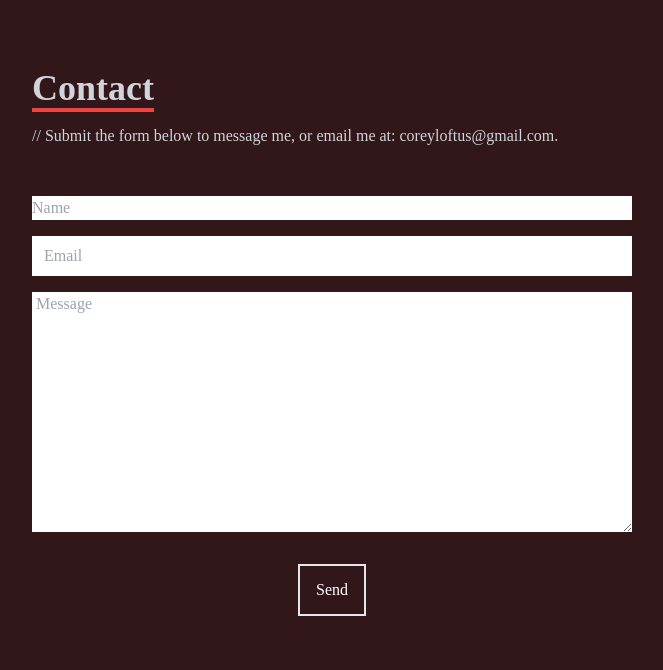
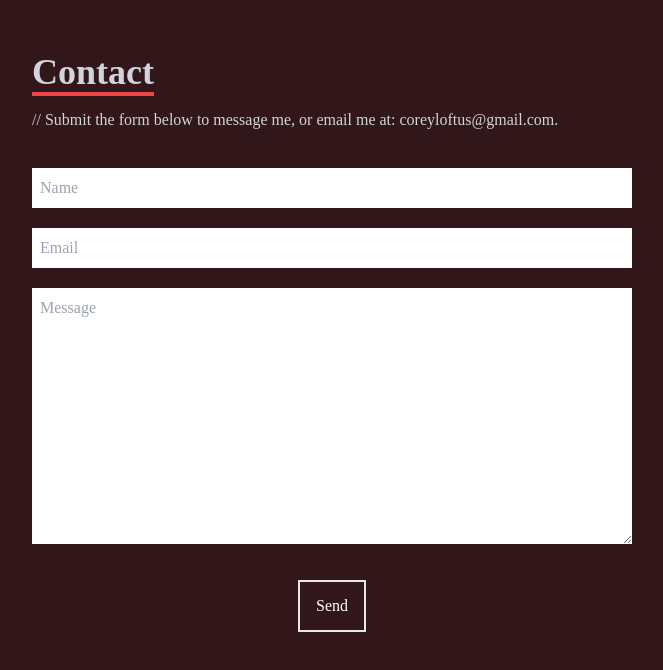
Before and after one commit to coreyloftus/personal-portfolio, a React (Create React App) app: page / in a window 1280 px wide. Shown: the part 2861-3531 px from the top of the page, without its empty margins (308-971 px from the left). Built offline with nearby package versions, Linux system fonts and the light colour scheme.

Commit message:
fixed padding in form | resume update for styling

```diff
--- a/src/components/About.jsx
+++ b/src/components/About.jsx
@@ -1,5 +1,5 @@
-import resume from "../Assets/Corey-Loftus-Resume.pdf"
-import { HiArrowNarrowLeft, HiArrowNarrowRight } from "react-icons/hi"
+import resume from "../Assets/Corey Loftus - Software Engineer.pdf"
+import { HiArrowNarrowLeft } from "react-icons/hi"
 
 const About = () => {
   return (
--- a/src/components/Contact.jsx
+++ b/src/components/Contact.jsx
@@ -40,13 +40,13 @@ const Contact = (props) => {
   return (
     <div name="contact" className="w-full h-screen flex bg-[#32171a] text-gray-300 justify-center items-center p-4">
             <form re={form} onSubmit={handleSubmit} action="" className="flex flex-col max-w-[600px] w-full">
-                <div className="pb-8">
+                <div className="pb-4">
                     <p className="text-4xl font-bold inline border-b-4 border-red-500 text-gray-300">Contact</p>
                     <p className="text-gray-300 py-4">// Submit the form below to message me, or email me at: <a href="mailto:coreyloftus@gmail.com">coreyloftus@gmail.com</a>.</p>
                 </div>
-                <input className="" type="text" placeholder="Name" name=" Name" onChange={handleChange}/>
-                <input className="my-4 p-2" type="email" placeholder=" Email" name="name" onChange={handleChange}/>
-                <textarea rows="10" name="message" placeholder=" Message" onChange={handleChange}></textarea>
+                <input className="my-1 p-2" type="text" placeholder="Name" name="Name" onChange={handleChange}/>
+                <input className="my-4 p-2" type="email" placeholder="Email" name="name" onChange={handleChange}/>
+                <textarea className="my-1 p-2" rows="10" name="message" placeholder="Message" onChange={handleChange}></textarea>
                 <button className='text-white border-2 hover:bg-red-500 hover:border-red-500 px-4 py-3 my-8 mx-auto flex items-center'>Send</button>
             </form>
         </div>
--- a/src/components/Navbar.jsx
+++ b/src/components/Navbar.jsx
@@ -3,7 +3,7 @@ import Logo from "../Assets/icons8-cardinal-64.png"
 import { FaBars, FaTimes, FaGithub, FaLinkedin } from "react-icons/fa"
 import { HiOutlineMail } from "react-icons/hi"
 import { BsFillPersonLinesFill } from "react-icons/bs"
-import resume from "../Assets/Corey-Loftus-Resume.pdf"
+import resume from "../Assets/Corey Loftus - Software Engineer.pdf"
 import { Link } from "react-scroll"
 
 const Navbar = () => {
```
Also changed, not shown: 2 other files (tests, documents, lock files or other folders).
